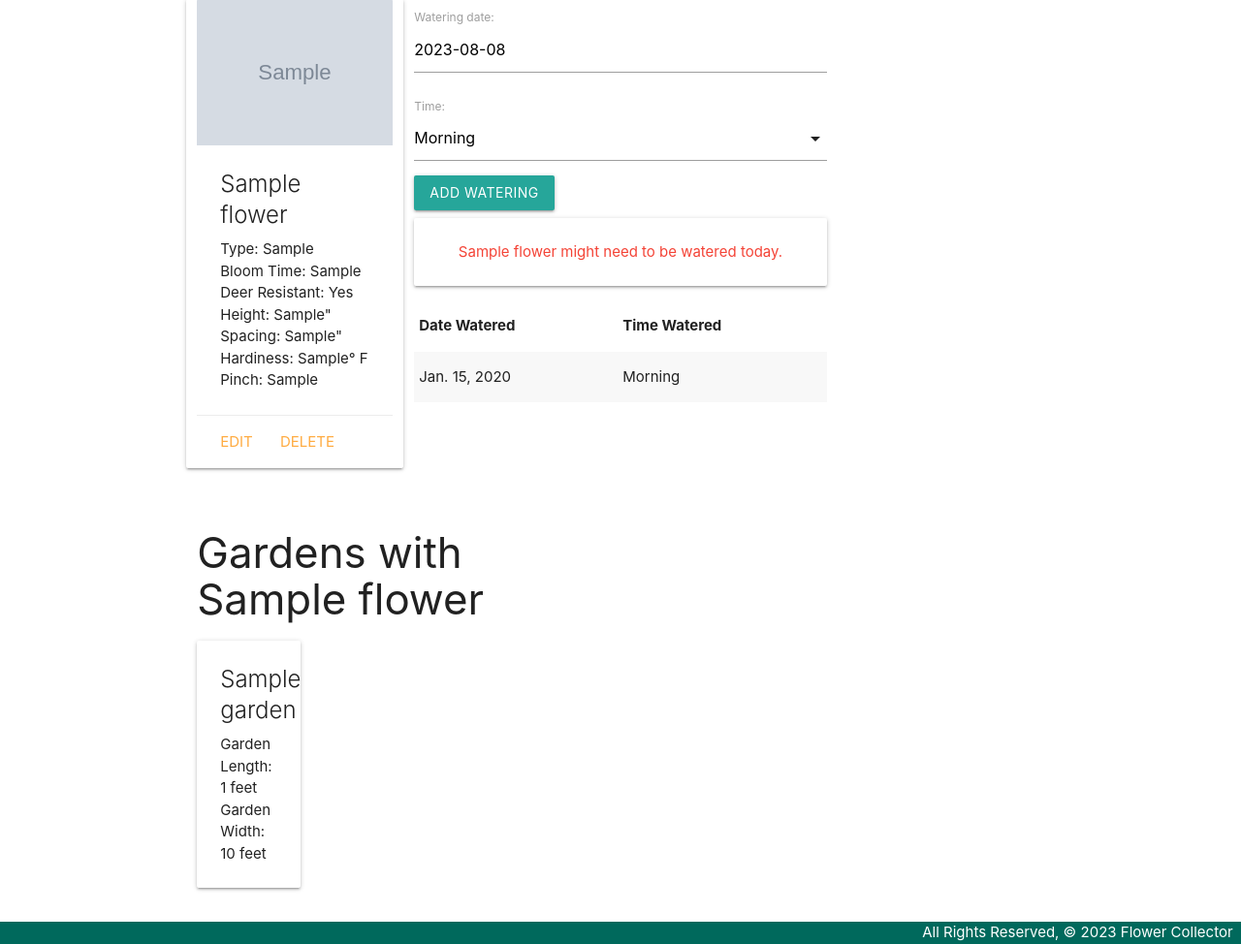
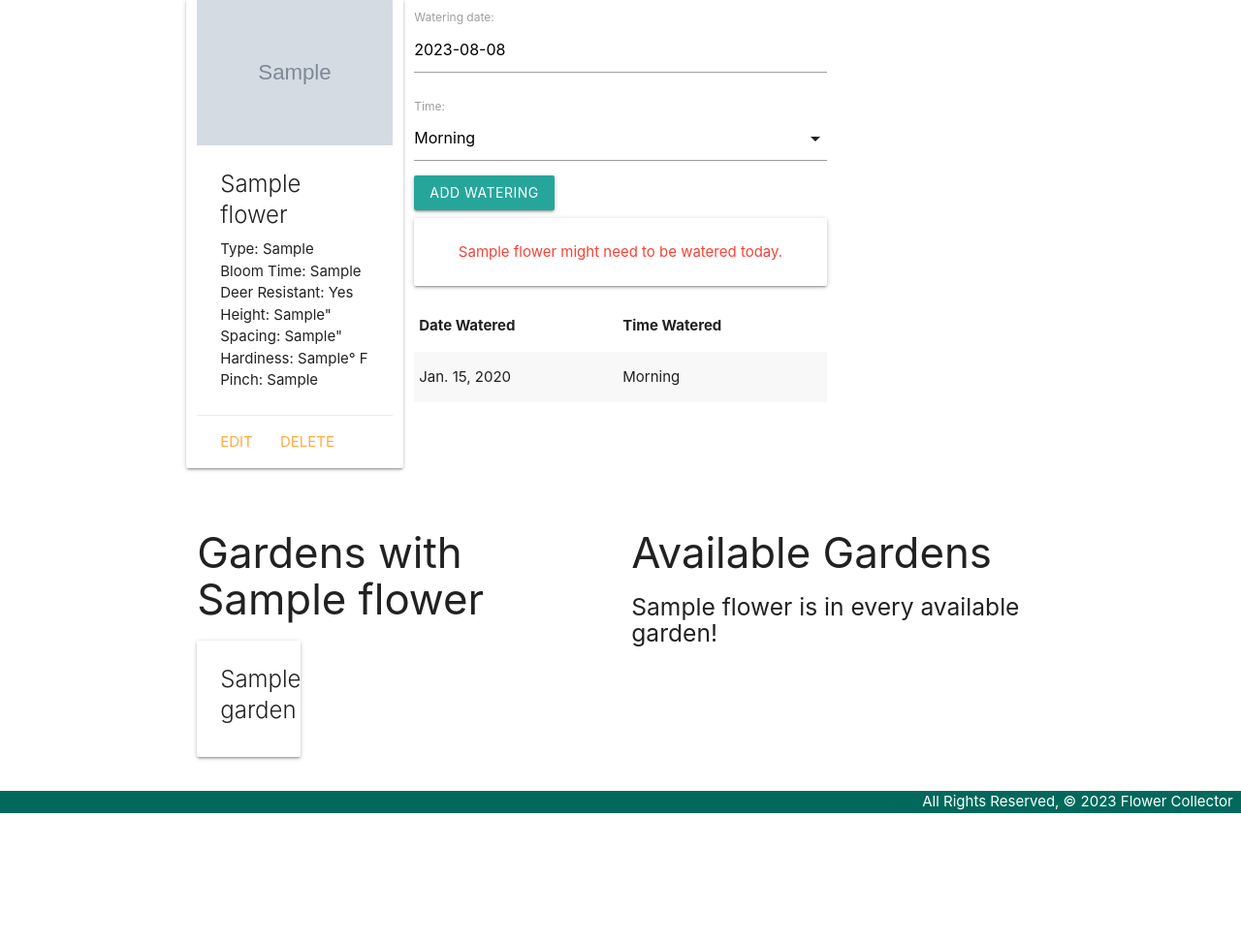
Before and after one commit to SaidNivek/flowercollector, a Django app: page /flowers/1/ in a window 1280 px wide. Shown: the part 209-1183 px from the top of the page at 97% size. After the commit the page ends 1048 px from the top, so only its background shows below. Run offline with Django 4.2, Linux system fonts and the light colour scheme; tables that the repository leaves empty hold one stand-in row (values such as "Sample post"); grey boxes marked "Sample" are stand-in pictures.

Commit message:
Can add flower to a gardn. Also fixed deerResistant display on flowers/detail

```diff
--- a/main_app/templates/flowers/detail.html
+++ b/main_app/templates/flowers/detail.html
@@ -12,15 +12,11 @@
         <span class="card-title">{{ flower.name }}</span>
         <p>Type: {{ flower.plantType }}</p>
         <p>Bloom Time: {{ flower.bloom }}</p>
-        {% if flower.deerResistant %}
-            <p>Deer Resistant: Yes</p>
-            {% else %}
-            <p>Deer Resistant: No</p>
-            {% endif %}
-            <p>Height: {{ flower.height }}"</p>
-            <p>Spacing: {{ flower.spacing }}"</p>
-            <p>Hardiness: {{ flower.hardiness }}&deg; F</p>
-            <p>Pinch: {{ flower.pinch }}</p>
+        <p>Deer Resistant: {{ flower.get_deerResistant_display }}</p>
+        <p>Height: {{ flower.height }}"</p>
+        <p>Spacing: {{ flower.spacing }}"</p>
+        <p>Hardiness: {{ flower.hardiness }}&deg; F</p>
+        <p>Pinch: {{ flower.pinch }}</p>
       </div>
 
       <div class="card-action">
@@ -69,8 +65,6 @@
               <span class="card-title">
                 {{ garden.name }}
               </span>
-              <p>Garden Length: {{ garden.length }} feet</p>
-              <p>Garden Width: {{ garden.width }} feet</p>
             </div>
           </div>
         {% endfor %}
@@ -79,6 +73,27 @@
       {% endif %}
     </div>
     <!-- Available Gardens will come after this line -->
+    <div class="col s6">
+      <h3>Available Gardens</h3>
+      {% if gardens.count %}
+        {% for garden in gardens.all %}
+          <div class="card">
+            <div class="card-content">
+              <span class="card-title">
+                {{ garden.name}}
+              </span>
+            </div>
+            <div class="card-action">
+              <form action="{% url 'assoc_garden' flower.id garden.id %}" method="POST">
+                {% csrf_token %}
+                <button type="submit" class="btn">Add</button>
+              </form>
+            </div>
+          </div>
+        {% endfor %}
+      {% else %}
+        <h5>{{flower.name}} is in every available garden!</h5>
+      {% endif %}
   </div>
 
   <script>
--- a/main_app/views.py
+++ b/main_app/views.py
@@ -21,10 +21,13 @@ def flowers_index(request):
 
 def flowers_detail(request, flower_id):
   flower = Flower.objects.get(id=flower_id)
+  # Get gardens the flower is not currently in
+  gardens_flower_not_in = Garden.objects.exclude(id__in = flower.gardens.all().values_list('id'))
   watering_form = WateringForm()
   return render(request, 'flowers/detail.html', {
     'flower': flower,
     'watering_form': watering_form,
+    'gardens': gardens_flower_not_in,
   })
 
 def add_watering(request, flower_id):
@@ -49,7 +52,7 @@ def unassoc_garden(request, flower_id, garden_id):
 
 class FlowerCreate(CreateView):
   model = Flower
-  fields= '__all__'
+  fields= ['name', 'plantType', 'bloom', 'height', 'spacing', 'hardiness', 'pinch', 'deerResistant', 'image']
 
 class FlowerUpdate(UpdateView):
   model = Flower
```
